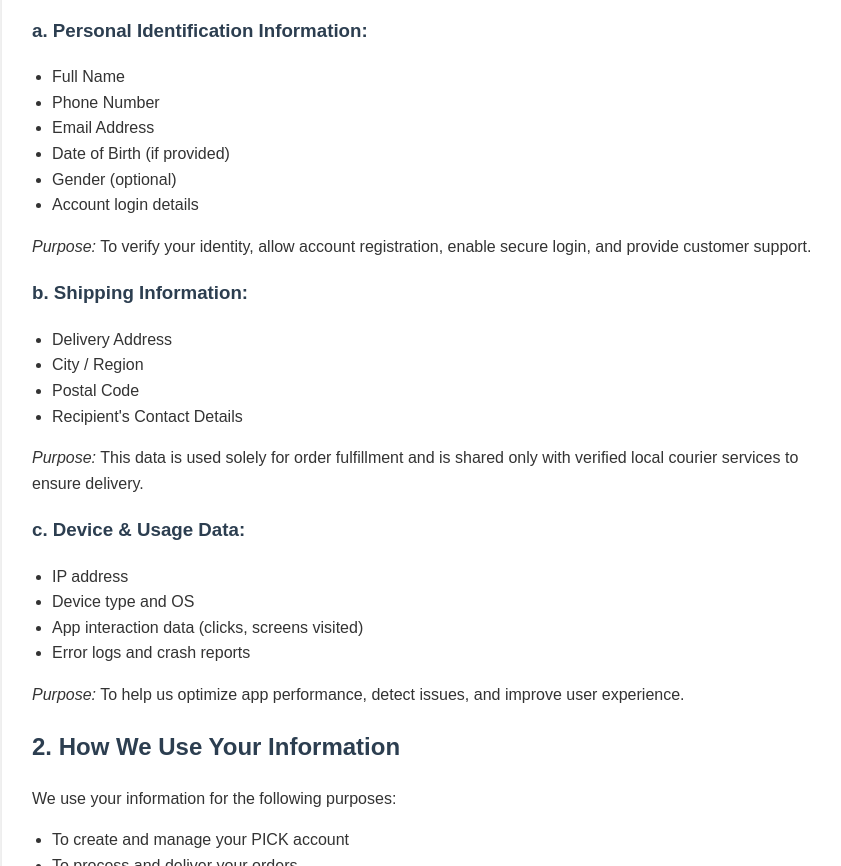
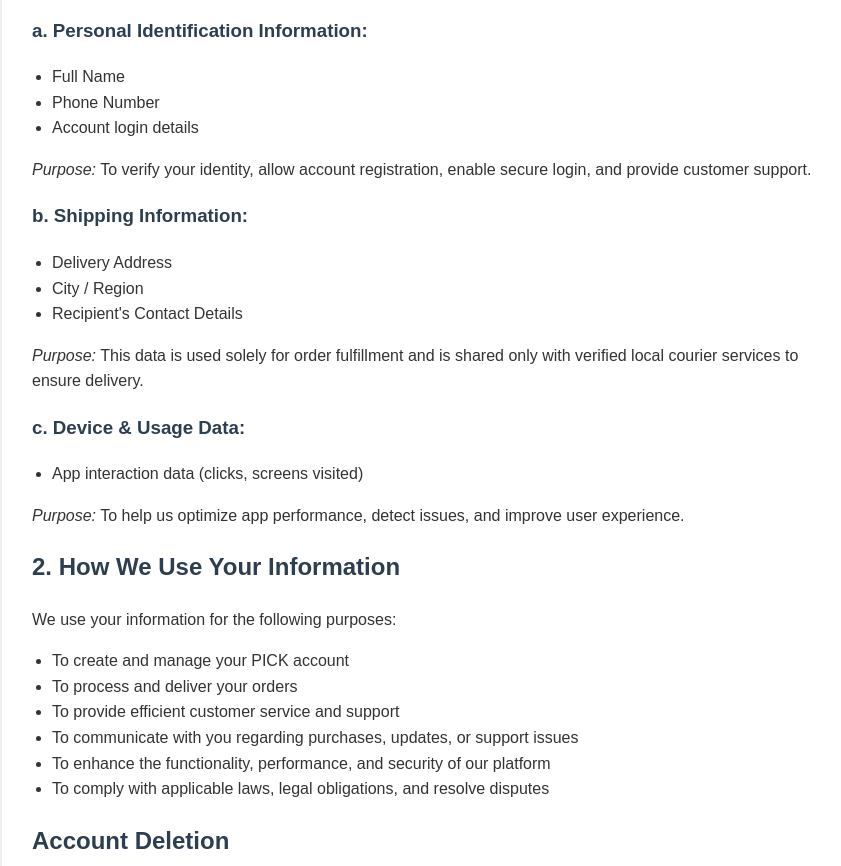
Before and after one commit to PiusAmunyela/pick-privacy-policy, a plain HTML site: page index.html in a window 1280 px wide. Shown: the part 586-1452 px from the top of the page, without its empty margins (208-1049 px from the left). Drawn offline with Linux system fonts and the light colour scheme.

Commit message:
Update index.html

```diff
--- a/index.html
+++ b/index.html
@@ -47,9 +47,6 @@
         <ul>
             <li>Full Name</li>
             <li>Phone Number</li>
-            <li>Email Address</li>
-            <li>Date of Birth (if provided)</li>
-            <li>Gender (optional)</li>
             <li>Account login details</li>
         </ul>
         <p><em>Purpose:</em> To verify your identity, allow account registration, enable secure login, and provide customer support.</p>
@@ -58,17 +55,15 @@
         <ul>
             <li>Delivery Address</li>
             <li>City / Region</li>
-            <li>Postal Code</li>
             <li>Recipient's Contact Details</li>
         </ul>
         <p><em>Purpose:</em> This data is used solely for order fulfillment and is shared only with verified local courier services to ensure delivery.</p>
 
         <h3>c. Device & Usage Data:</h3>
         <ul>
-            <li>IP address</li>
-            <li>Device type and OS</li>
+
             <li>App interaction data (clicks, screens visited)</li>
-            <li>Error logs and crash reports</li>
+
         </ul>
         <p><em>Purpose:</em> To help us optimize app performance, detect issues, and improve user experience.</p>
 
```
